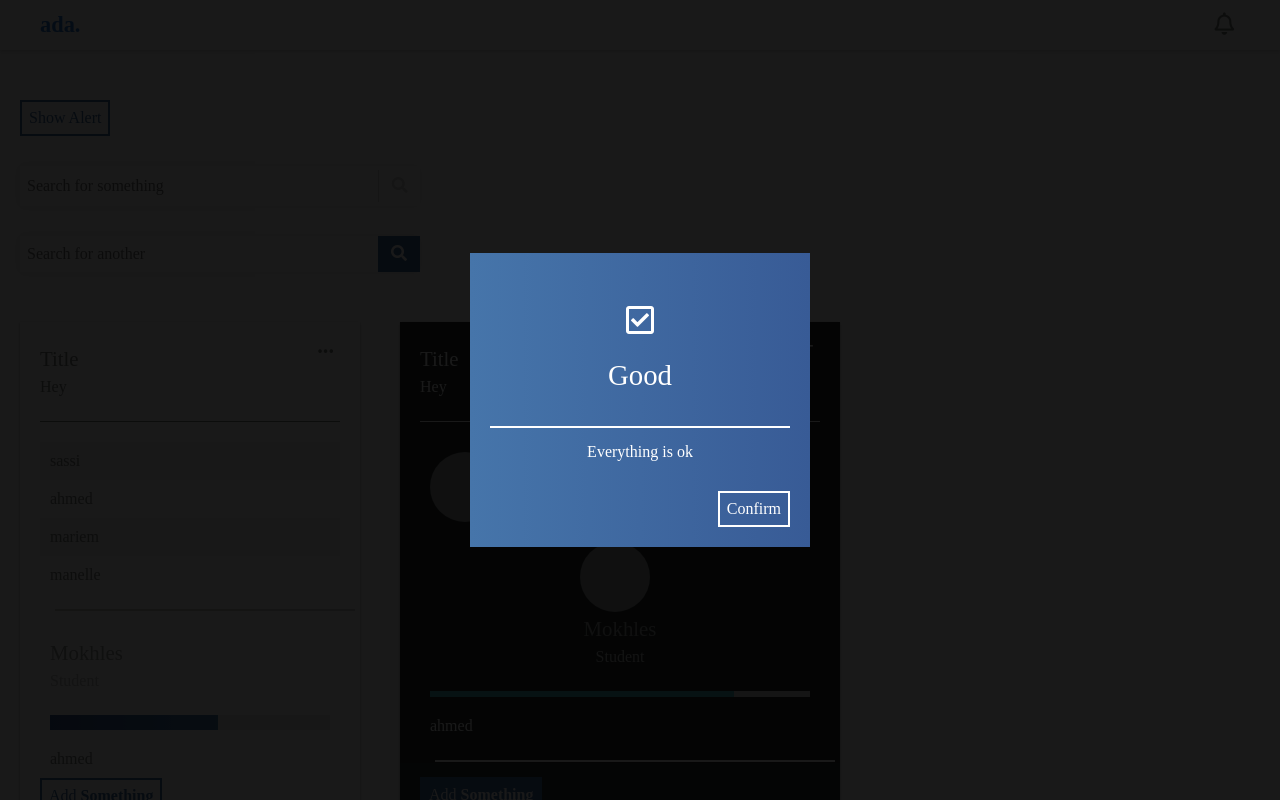
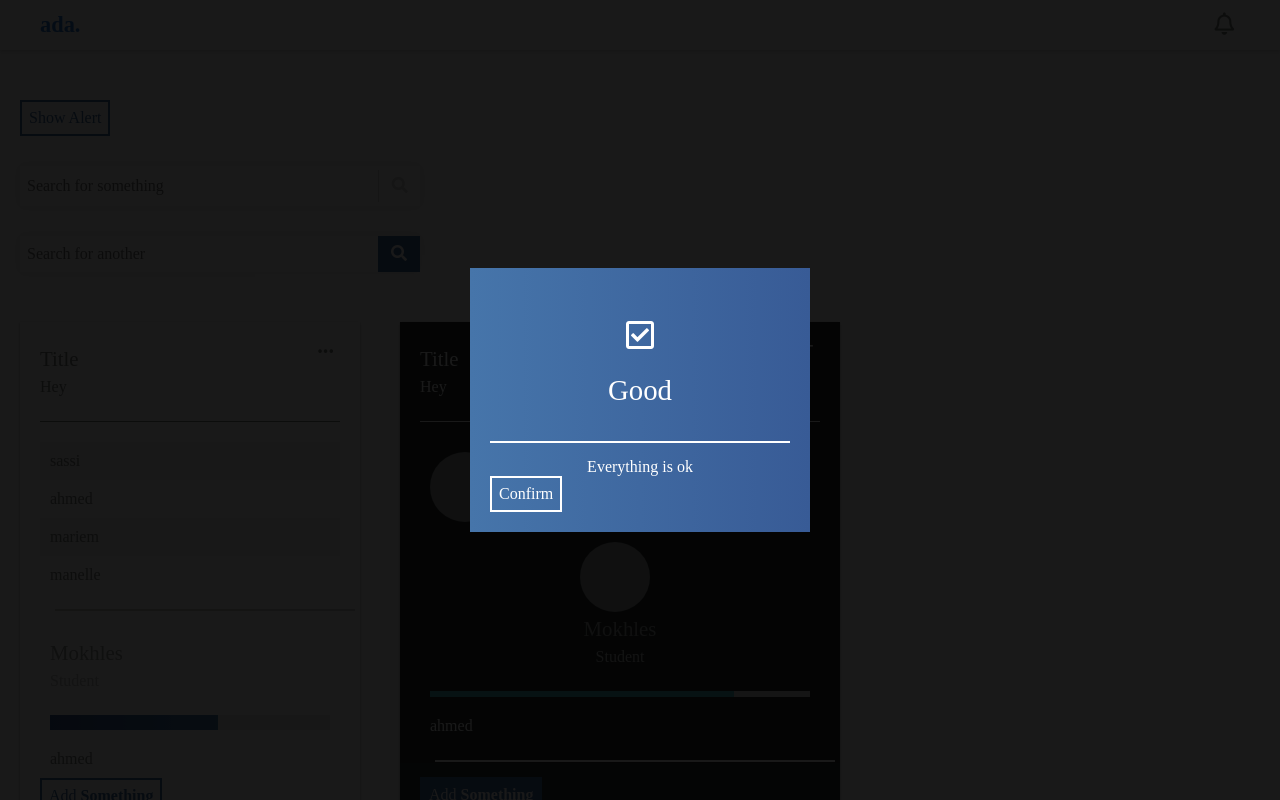
Before and after one commit to moelheni/ADAComps, a React (Create React App) app: page / in a window 1280 px wide. Both pictures are taken after a click on the button "Show Alert". Shown: the top 800 px of the page. Built offline with nearby package versions, Linux system fonts and the light colour scheme; grey boxes are pictures that could not be loaded.

Commit message:
conver Alert to styled-components

```diff
--- a/src/Alert.js
+++ b/src/Alert.js
@@ -1,76 +1,86 @@
 import React from 'react'
+import styled, {css} from 'styled-components'
 
 import {Separator} from './Utils'
 import Button from './Button'
 
+const AlertContainer = styled.div`
+  position: fixed;
+  background-color: rgba(0, 0, 0, 0.9);
+  display: flex;
+  justify-content: center;
+  align-items: center;
+  width: 100%;
+  height: 100%;
+  left: 0;
+  top: 0;
+  z-index: -1;
+  opacity: 0;
+  ${props => props.isVisible && css`
+    z-index: 99999;
+    opacity: 1;
+  `}
+`
+const AlertBox = styled.div`
+  width: 300px;
+  background: linear-gradient(to right, #4675aa 0%,#385b96 100%);
+  color: white;
+  display: flex;
+  justify-content: center;
+  align-items: center;
+  flex-direction: column;
+  padding: 20px;
+  transition: all 0.5s ease;
+  opacity: 0;
+  margin-top: 200px
+  ${props => props.isVisible && css`
+    opacity: 1;
+    margin-top: 0;
+  `}
+`
+const AlertIcon = styled.div`
+  font-size: 2em;
+  margin-top: 30px;
+`
+const AlertButton = styled.div`
+  display: flex;
+  justifyContent: ;flex-end;
+  width: 100%;
+  marginTop: 30px;
+`
+
 class Alert extends React.Component {
   render () {
-    let {kind, title, message, onConfirm, closeFunction, showen} = this.props
-    return <div style={{
-      ...styles.AlertContainer,
-      opacity: showen ? '1' : '0',
-      zIndex: showen ? '99999' : '-1'
-    }} onClick={closeFunction}>
-      <div style={{
-        ...styles.Alert,
-        opacity: showen ? '1' : '0',
-        marginTop: showen ? 0 : '200px'
-      }} onClick={(e) => e.stopPropagation()}>
-        <div style={styles.AlertIcon}>
+    const {
+      children,
+      isVisible,
+      kind,
+      message,
+      title,
+      onClose,
+      onConfirm
+    } = this.props
+    return <AlertContainer isVisible={isVisible} onClick={onClose}>
+      <AlertBox isVisible={isVisible} onClick={(e) => e.stopPropagation()}>
+        <AlertIcon>
           {
             kind === 'success' && <i className='far fa-check-square' />
           }
-        </div>
-        <div style={styles.AlertTitle}>
+        </AlertIcon>
+        <div>
           <h1>{title}</h1>
         </div>
         <Separator color='white' />
-        <div style={styles.AlertMessage}>
+        <div>
           {
-            message
+            message || children
           }
         </div>
-        <div style={styles.AlertButton}>
+        <AlertButton>
           <Button lightColor onClick={onConfirm}>Confirm</Button>
-        </div>
-      </div>
-    </div>
-  }
-}
-
-const styles = {
-  AlertContainer: {
-    position: 'fixed',
-    backgroundColor: 'rgba(0, 0, 0, 0.9)',
-    display: 'flex',
-    justifyContent: 'center',
-    alignItems: 'center',
-    width: '100%',
-    height: '100%',
-    left: 0,
-    top: 0,
-    zIndex: 10
-  },
-  Alert: {
-    width: '300px',
-    background: 'linear-gradient(to right, #4675aa 0%,#385b96 100%)',
-    color: 'white',
-    display: 'flex',
-    justifyContent: 'center',
-    alignItems: 'center',
-    flexDirection: 'column',
-    padding: '20px',
-    transition: 'all 0.5s ease'
-  },
-  AlertIcon: {
-    fontSize: '2em',
-    marginTop: '30px'
-  },
-  AlertButton: {
-    display: 'flex',
-    justifyContent: 'flex-end',
-    width: '100%',
-    marginTop: '30px'
+        </AlertButton>
+      </AlertBox>
+    </AlertContainer>
   }
 }
 
--- a/src/App.js
+++ b/src/App.js
@@ -48,7 +48,13 @@ class App extends Component {
           <SearchInput filled onSearch={(e) => console.log(e)} placeholder='Search for another' />
         </div>
 
-        <Alert closeFunction={() => this.setState({showPopup: !this.state.showPopup})} onConfirm={() => this.setState({showPopup: !this.state.showPopup})} showen={this.state.showPopup} kind='success' title='Good' message='Everything is ok' />
+        <Alert
+          onClose={() => this.setState({showPopup: !this.state.showPopup})}
+          onConfirm={() => this.setState({showPopup: !this.state.showPopup})}
+          isVisible={this.state.showPopup}
+          kind='success'
+          title='Good'
+          message='Everything is ok' />
 
         <TitledCard
           width='300px'
```
